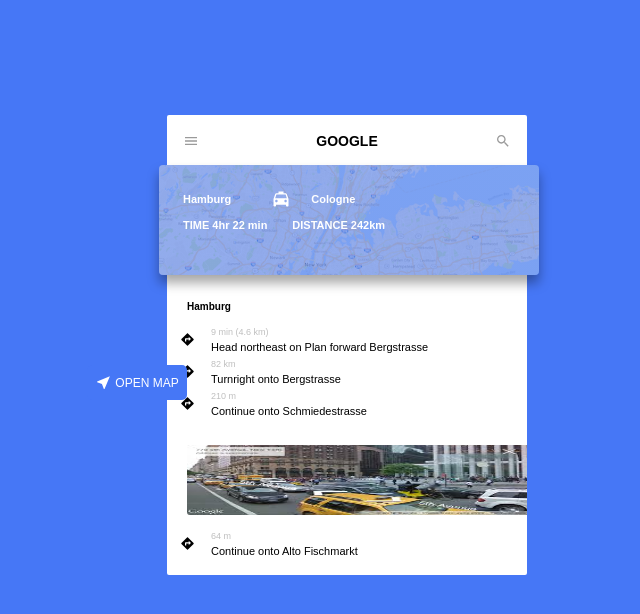
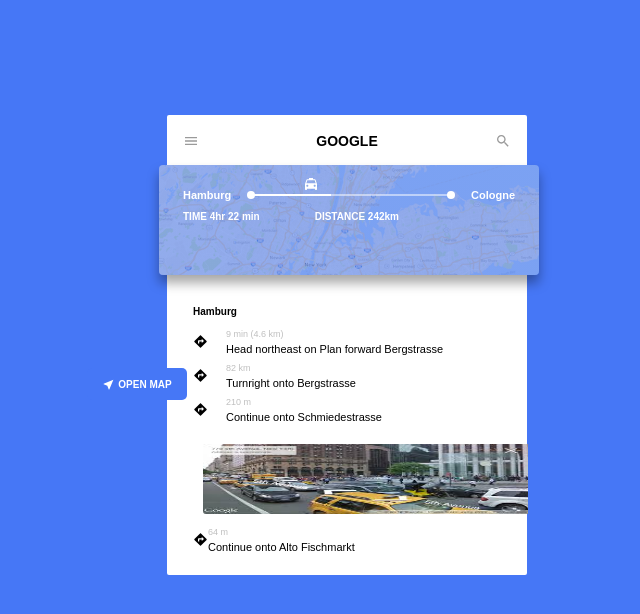
Before and after one commit to Hawa-codes/Loop2-step9, a plain HTML site: page index.html in a window 1280 px wide. Shown: the whole page, without its empty margins (283-923 px from the left). Drawn offline with Linux system fonts and the light colour scheme.

Commit message:
Loop2-step9

```diff
--- a/index.html
+++ b/index.html
@@ -17,21 +17,21 @@
             <footer>
                 <p  class="word">Hamburg</p>
                 <div class="lists">
-                    <div class="list">
+                    <div class="list1">
                         <img src="./img/direction.svg" alt="direction" class="direction-icon">
                         <div class="text">
                             <p>9 min (4.6 km)</p>
                             <span>Head northeast on Plan forward Bergstrasse</span>
                         </div>
                     </div>
-                    <div class="list">
+                    <div class="list1">
                         <img src="./img/direction.svg" alt="direction" class="direction-icon">
                         <div class="text">
                             <p>82 km</p>
                             <span>Turnright onto Bergstrasse</span>
                         </div>
                     </div>
-                    <div class="list">
+                    <div class="list1">
                         <img src="./img/direction.svg" alt="direction" class="direction-icon">
                         <div class="text">
                             <p>210 m</p>
--- a/style.css
+++ b/style.css
@@ -65,19 +65,28 @@ footer {
     margin-bottom: 17px;
     display: flex;
     align-items: flex-start;
-    padding-left: 10px;
+    padding-left: 17px;
 }
 
 .lists {
     display: flex;
     flex-direction: column;
+    gap: -2px;
+    padding-left: 17px;
 }
 
 .list {
     display: flex;
     flex-direction: row;
-    gap: 16px;
-    margin: 3px;
+    margin-bottom: 7px;
+}
+
+.list1 {
+    display: flex;
+    flex-direction: row;
+    gap: 18px;
+    margin-bottom: 3px;
+    padding-bottom: 5px;
 }
 
 .text {
@@ -105,23 +114,27 @@ footer {
     height: 15px;
 }
 
+.image-2 {
+    margin-top: -12px;
+}
+
 .street {
     position: relative;
     top: 20px;
-    width: 340px;
+    width: 325px;
     height: 70px;
     position: relative;
     left: 10px;
     border-top-left-radius: 3px;
     border-bottom-left-radius: 3px;
+    z-index: 1;
 }
 
 .marker-icon {
     width: 30px;
     height: 30px;
     color: black;
-    left: 200px;
-
+    z-index: 2;
 }
 
 .overlay {
@@ -158,17 +171,62 @@ footer {
     gap: 20px;
 }
 
+.line {
+    flex: 1;
+    height: 1px;
+    background-color: #ffffff;    /* line color */
+    position: relative;           /* so we can place the car on it */
+}
+
 .car-icon {
-    width: 20px;
-    height: 20px;
+    position: absolute;
+    top: 17%;
+    left: 40%;
+    transform: translate(-50%, -50%);
+    width: 16px;
+    height: 16px;
+}
+
+.line {
+    flex: 1;
+    height: 2px;
+    background: linear-gradient(
+        to right,
+        rgba(255, 255, 255, 1) 0%,     /* solid white */
+        rgba(255, 255, 255, 1) 40%,    /* stays solid white until 40% */
+        rgba(255, 255, 255, 0.5) 40%,  /* start fading after 40% */
+        rgba(255, 255, 255, 0.5) 100%  /* faded white till the end */
+    );
+    position: relative;
+    border-radius: 5px;
+}
+
+.line::before,
+.line::after {
+    content: '';
+    position: absolute;
+    top: 50%;
+    transform: translateY(-50%);
+    width: 8px;
+    height: 8px;
+    border-radius: 50%;
+    background: #fff;
+}
+
+.line::before {
+    left: -4px;
+}
+
+.line::after {
+    right: -4px;
 }
 
 .second {
     display: flex;
     flex-direction: row;
     color: #ffffff;
-    font-size: 11px;
-    gap: 25px;
+    font-size: 10px;
+    gap: 55px;
     font-weight: bold;
 }
 
@@ -182,20 +240,21 @@ footer {
     bottom: 400px;
     left: 370px;
     width: 100px;
-    height: 35px;
+    height: 32px;
     gap: 3px;
     border-radius: 5px;
     padding: 3px 5px;
     z-index: 2;
+    cursor: pointer;
 }
 
 .location-icon {
-    width: 17px;
-    height: 17px;
+    width: 13px;
+    height: 13px;
 }
 
 .box p {
     color: #ffffff;
-    font-size: 12px;
-    font-weight: 400;
+    font-size: 10px;
+    font-weight: bold;
 }
```
